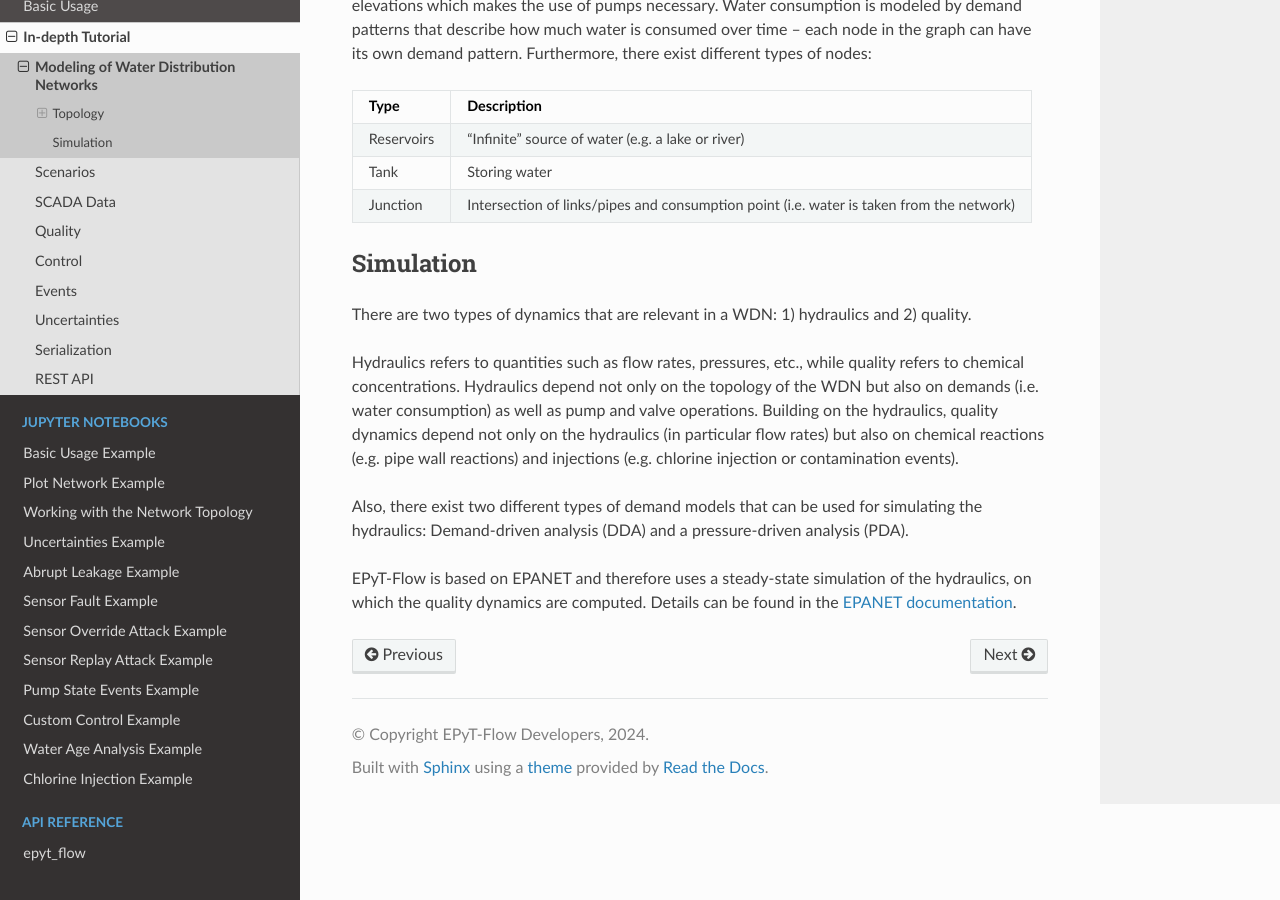
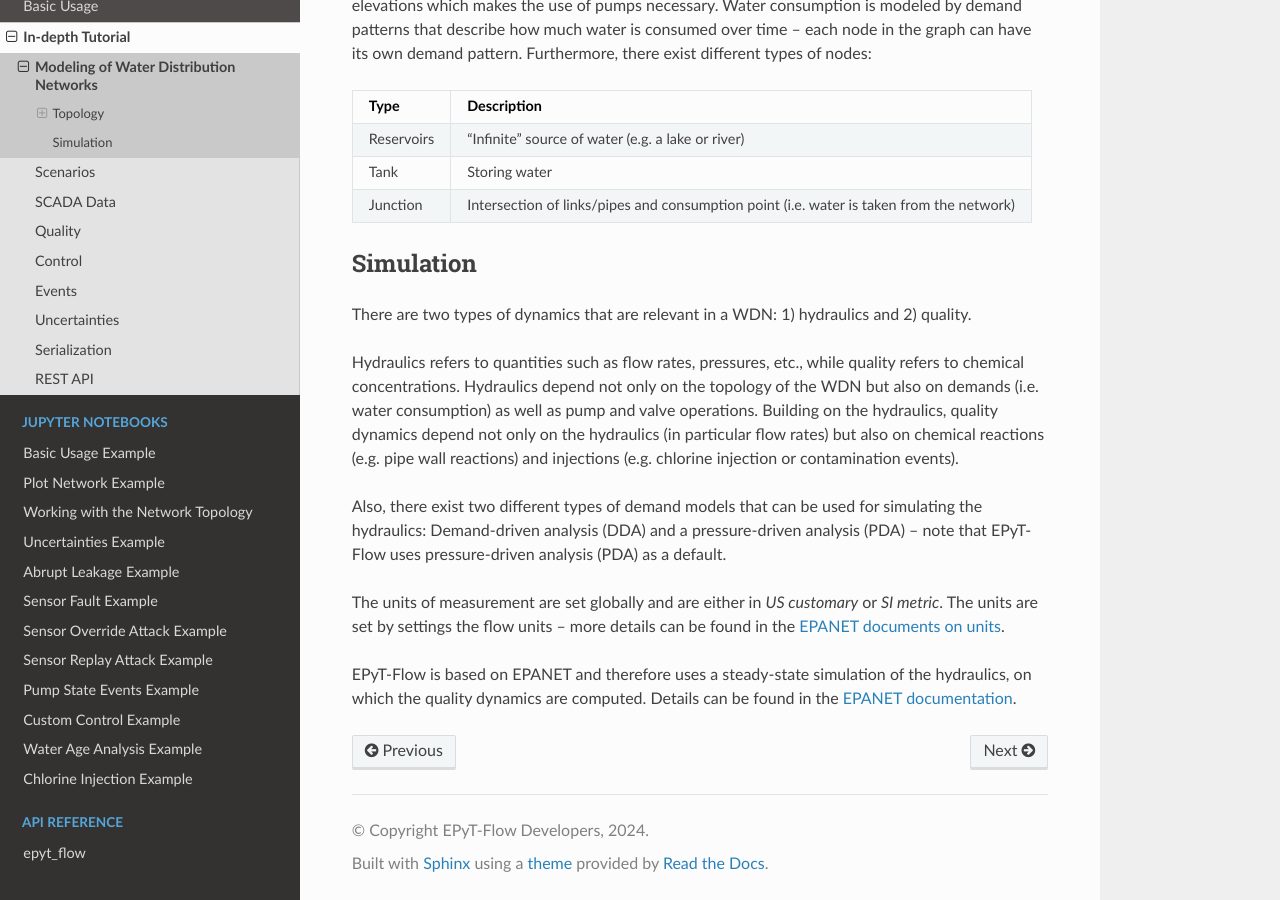
Before and after one commit to WaterFutures/EPyT-Flow, a Sphinx documentation site: the page built from docs/tut.intro.rst, in a window 1280 px wide and 900 px high, scrolled down 1231 px. Built offline with Sphinx 7.4.7 and the Read the Docs theme 2.0.0, drawn with Linux system fonts in a browser that asks for light colours.

Commit message:
Update documentation (add units and PDA default)

```diff
--- a/docs/tut.intro.rst
+++ b/docs/tut.intro.rst
@@ -65,7 +65,12 @@ chemical reactions (e.g. pipe wall reactions) and injections
 (e.g. chlorine injection or contamination events).
 
 Also, there exist two different types of demand models that can be used for simulating
-the hydraulics: Demand-driven analysis (DDA) and a pressure-driven analysis (PDA).
+the hydraulics: Demand-driven analysis (DDA) and a pressure-driven analysis (PDA) --
+note that EPyT-Flow uses pressure-driven analysis (PDA) as a default.
+
+The units of measurement are set globally and are either in *US customary* or *SI metric*.
+The units are set by settings the flow units -- more details can be found in the
+`EPANET documents on units <https://epanet22.readthedocs.io/en/latest/back_matter.html#units-of-measurement>`_.
 
 EPyT-Flow is based on EPANET and therefore uses a steady-state simulation of the hydraulics,
 on which the quality dynamics are computed. Details can be found in the
```
